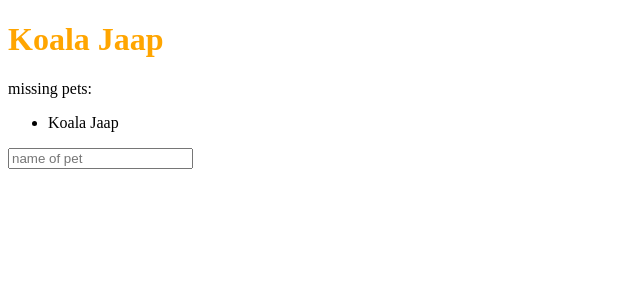
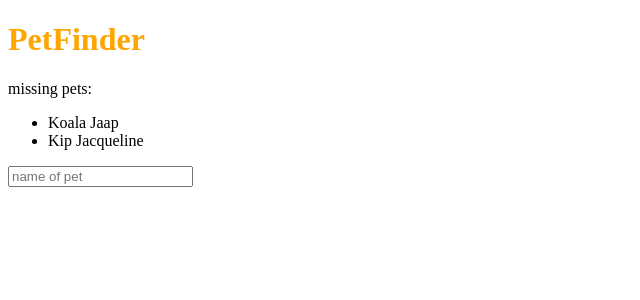
Before and after one commit to tadahmen/PetFinder-front, a React app: page / in a window 1280 px wide. Shown: the top 300 px of the page, without its empty margins (0-640 px from the left). Built offline with nearby package versions, Linux system fonts and the light colour scheme.

Commit message:
petlist is shown (used a handwritten array)

```diff
--- a/src/App.js
+++ b/src/App.js
@@ -1,21 +1,8 @@
 import React from 'react';
 import './stylesheets/app.scss';
+import Pets from './pets';
 
 class App extends React.Component {
-    constructor() {
-    super()
-
-    this.state = {
-          header: "PetFinder",
-          count: 2,
-          pets: ["Koala Jaap", "Kip Jacqueline"],
-        }
-  }
-
-  listPets() {
-      let pet=0;
-      return <li> {this.state.pets[pet]} </li>;
-  }
 
   addPet() {
       newPet=$('pet').val
@@ -25,12 +12,9 @@ class App extends React.Component {
     render() {
         return (
             <div>
-                <h1>{this.state.pets[0]}</h1>
+                <h1>PetFinder</h1>
+                <Pets/>
                 <form>
-                    <p> missing pets:</p>
-                    <ul>
-                        {this.listPets()}
-                    </ul>
                     <input id='pet' type='text' placeholder="name of pet" autofocus></input>
                 </form>
             </div>
--- /dev/null
+++ b/src/Pets.js
@@ -0,0 +1,34 @@
+import React from 'react';
+
+class Pets extends React.Component {
+    constructor() {
+    super()
+
+    this.state = {
+          count: 2,
+          pets: ["Koala Jaap", "Kip Jacqueline"],
+        }
+  }
+
+  listPets() {
+      let petArray = this.state.pets;
+
+      return petArray.map(function (pet) {
+          console.log(pet + " (from App.js->listPets)");
+          return <li> {pet} </li>;
+      });
+  }
+
+  render() {
+      return (
+          <div>
+                  <p> missing pets:</p>
+                  <ul id= "pet-list">
+                      {this.listPets()}
+                  </ul>
+          </div>
+      );
+  }
+}
+
+export default Pets;
--- a/src/stylesheets/app.scss
+++ b/src/stylesheets/app.scss
@@ -1,3 +1,3 @@
 h1 {color: orange;}
 
-/*ul {list-style-type: none;}*/
+// #pet-list {list-style-type: none;}
```
